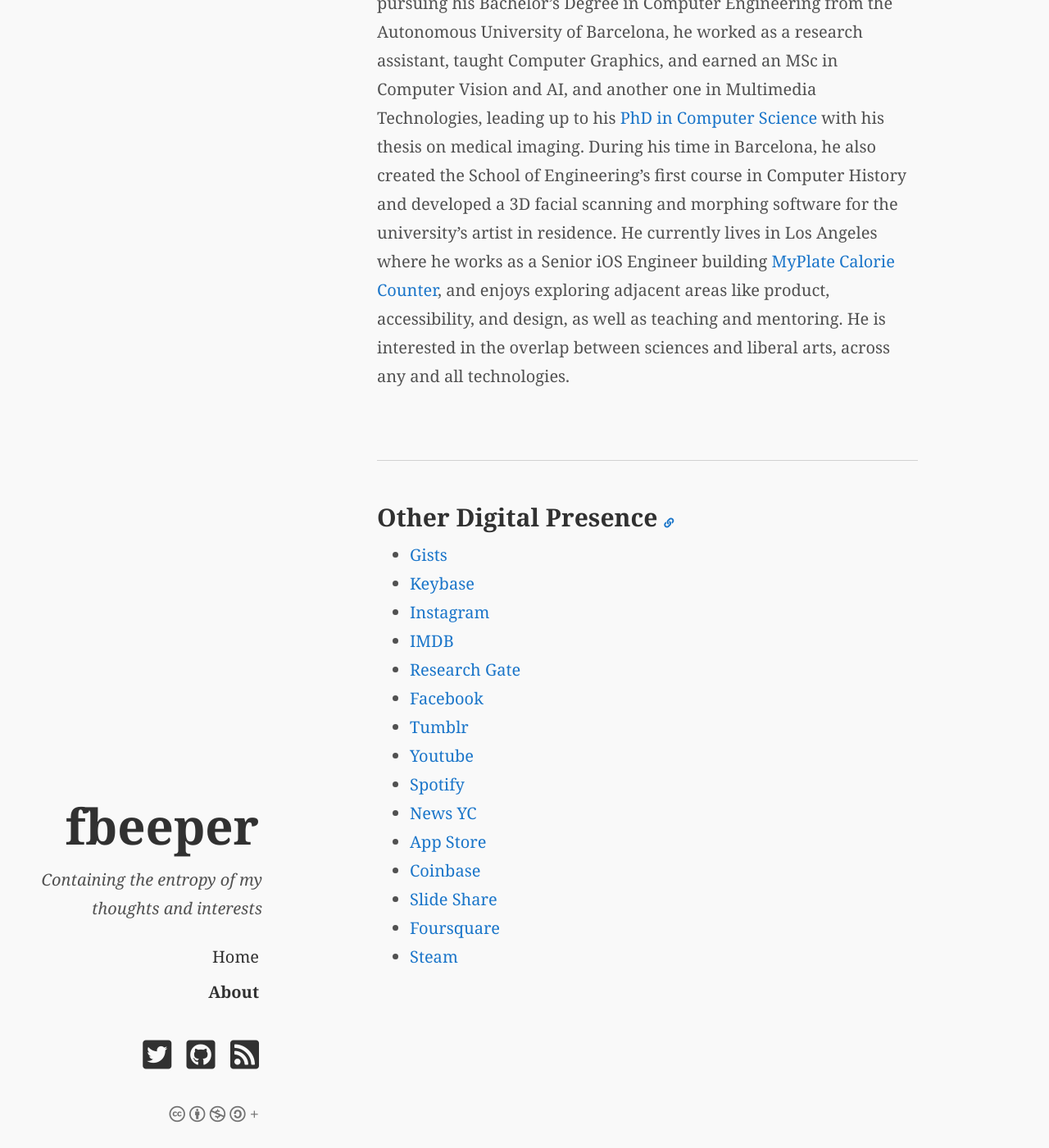
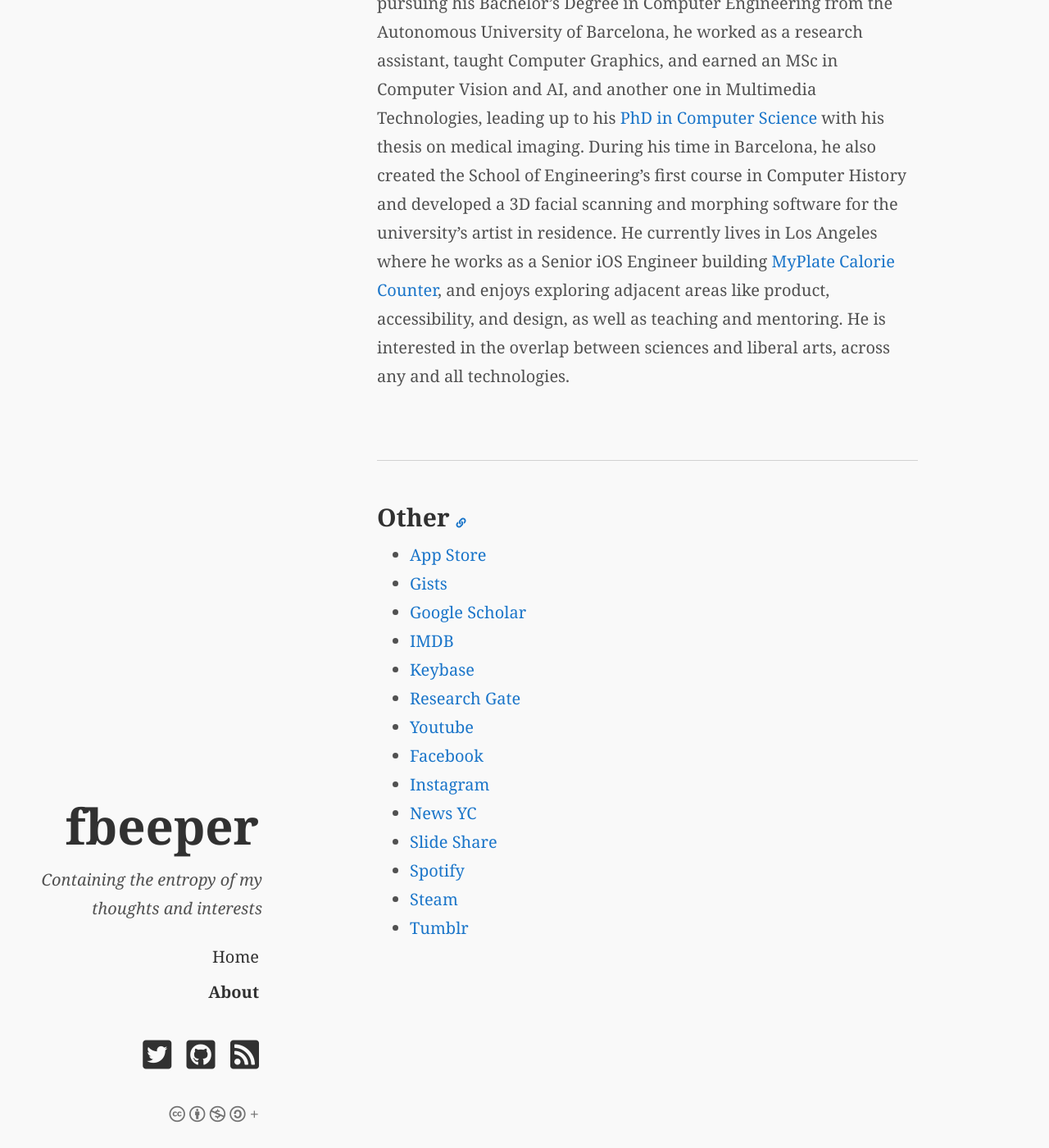
Before and after one commit to fbeeper/fbeeper.github.io, a Jekyll site: the page built from about.md, in a window 1280 px wide and 1400 px high, scrolled down 803 px. Shown: the whole window at 82% size. Built offline with Jekyll 4.4.1, drawn with Linux system fonts in a browser that asks for light colours; nearby versions of some CDN libraries; some web fonts are replaced; after the commit the page ends 2168 px from its top, so only the background shows below that.

Commit message:
minor updates to about

```diff
--- a/about.md
+++ b/about.md
@@ -26,20 +26,19 @@
 <br>
 <hr>
 
-## Other Digital Presence
+## Other
 
+* [App Store](https://itunes.apple.com/us/developer/fernando-poveda/id928901258)
 * [Gists](https://gist.github.com/fbeeper)
+* [Google Scholar](https://scholar.google.es/citations?user=XwLGeDcAAAAJ)
+* [IMDB](https://www.imdb.com/user/ur36681407)
 * [Keybase](https://keybase.io/fbeeper)
+* [Research Gate](https://www.researchgate.net/profile/Ferran_Poveda)
+* [Youtube](http://www.youtube.com/fbeeper)
+* [Facebook](http://facebook.com/fbeeper)
 * [Instagram](http://instagram.com/fbeeper)
-* [IMDB](http://www.imdb.com/user/ur36681407)
-* [Research Gate](https://www.researchgate.net/profile/Ferran_Poveda)
-* [Facebook](http://facebook.com/fbeeper)
+* [News YC](https://news.ycombinator.com/user?id=fbeeper)
+* [Slide Share](http://www.slideshare.net/FerranPoveda)
+* [Spotify](https://open.spotify.com/user/fbeeper)
+* [Steam](http://steamcommunity.com/id/fbeeper)
 * [Tumblr](http://fantasticdesignbeeper.tumblr.com/)
-* [Youtube](http://www.youtube.com/fbeeper)
-* [Spotify](https://open.spotify.com/user/fbeeper)
-* [News YC](https://news.ycombinator.com/user?id=fbeeper)
-* [App Store](https://itunes.apple.com/us/developer/fernando-poveda/id928901258)
-* [Coinbase](https://www.coinbase.com/fbeeper)
-* [Slide Share](http://www.slideshare.net/FerranPoveda)
-* [Foursquare](https://foursquare.com/user/1630362)
-* [Steam](http://steamcommunity.com/id/fbeeper)
```
